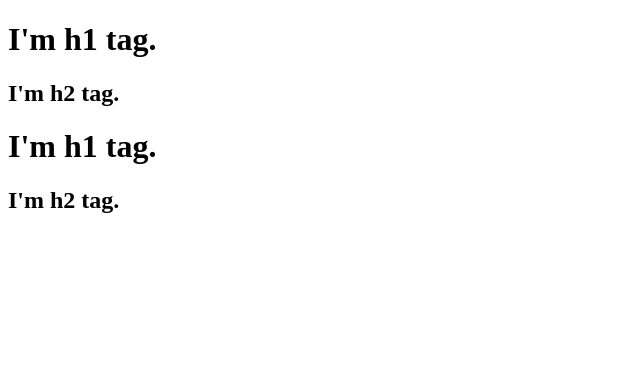
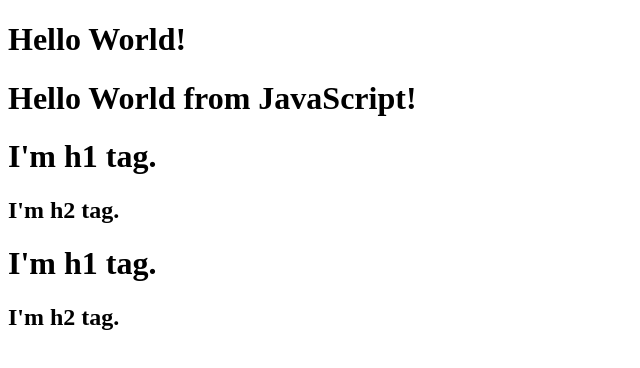
Before and after one commit to mishalalshahari/React, a plain HTML site: page index.html in a window 1280 px wide. Shown: the whole page, without its empty margins (0-640 px from the left). Drawn offline with nearby package versions, Linux system fonts and the light colour scheme.

Commit message:
inception

```diff
--- a/app.js
+++ b/app.js
@@ -11,6 +11,8 @@
 </div>
 */
 
+//ReactElement(object) => HTML(Browser understands)
+
 const parent = React.createElement("div", { id: "parent" }, [
   React.createElement("div", { id: "child1" }, [
     React.createElement("h1", {}, "I'm h1 tag."),
@@ -21,6 +23,8 @@
     React.createElement("h2", {}, "I'm h2 tag."),
   ]),
 ]); //parent is an object i.e. React object and it becomes html that the browser understands
+
+//JSX
 
 const heading = React.createElement(
   "h1",
--- a/index.html
+++ b/index.html
@@ -7,9 +7,9 @@
     <link rel="stylesheet" href="./style.css" />
   </head>
   <body>
-    <div id="root">
-      <!-- <h1>Hello World!</h1> -->
-    </div>
+    <div><h1>Hello World!</h1></div>
+    <div id="html"></div>
+    <div id="root"></div>
     <script
       crossorigin
       src="https://unpkg.com/react@18/umd/react.development.js"
@@ -18,6 +18,13 @@
       crossorigin
       src="https://unpkg.com/react-dom@18/umd/react-dom.development.js"
     ></script>
+    <script>
+      const tempHeading = document.createElement("h1");
+      tempHeading.innerHTML = "Hello World from JavaScript!";
+
+      const html = document.getElementById("html");
+      html.appendChild(tempHeading);
+    </script>
     <script src="./app.js"></script>
   </body>
 </html>
```
